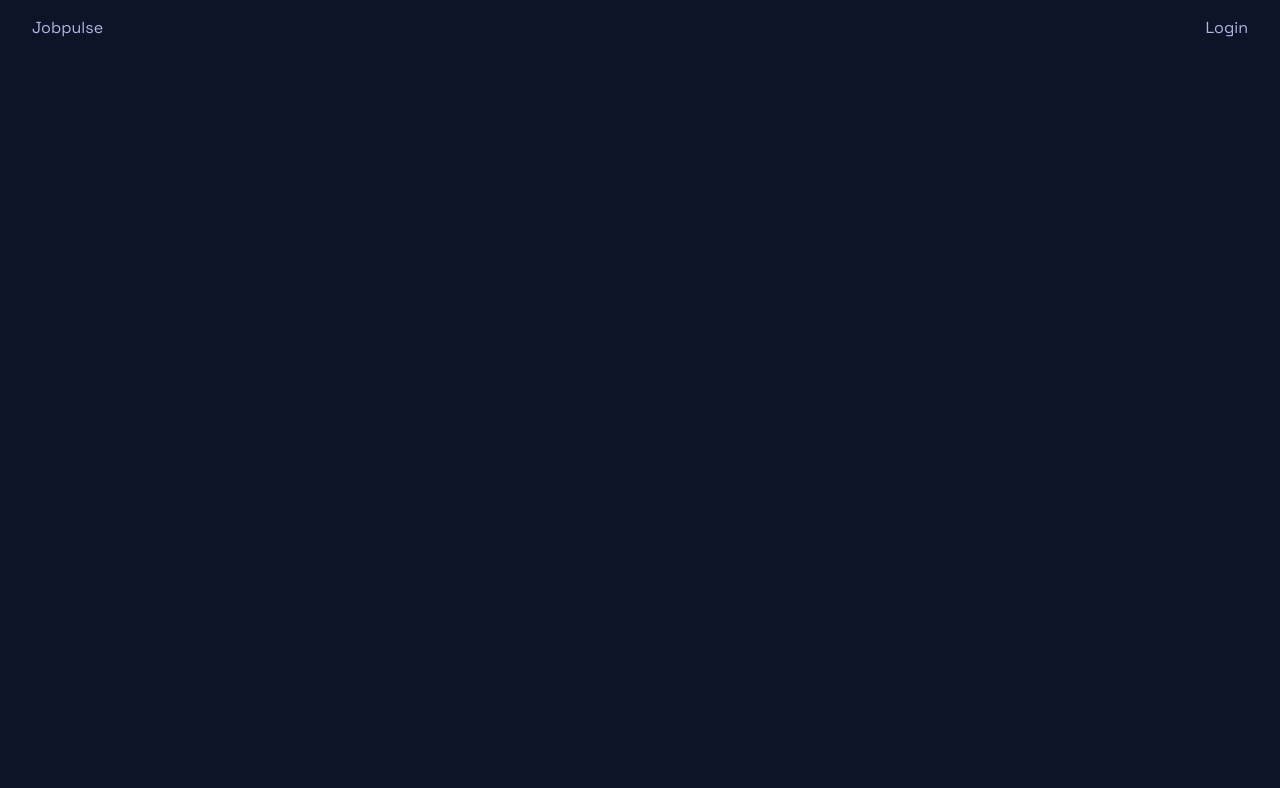
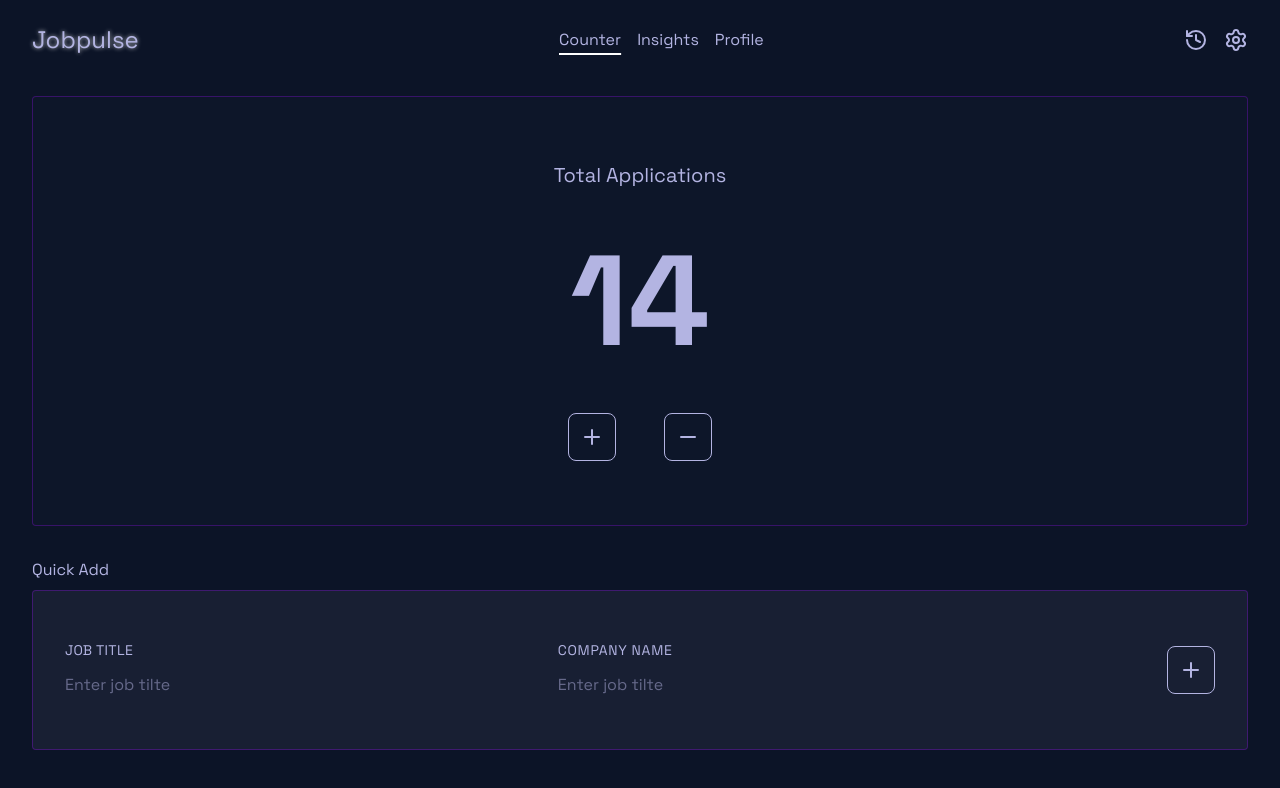
Before and after one commit to raiasim93/jobpulse, a Next.js app: page / in a window 1280 px wide. Shown: the top 788 px of the page. Built offline with nearby package versions, Linux system fonts and the light colour scheme.

Commit message:
Remove unused code from page.tsx and add configs for layout.tsx

```diff
--- a/app/layout.tsx
+++ b/app/layout.tsx
@@ -1,5 +1,7 @@
 import type { Metadata } from "next";
 import "./globals.css";
+import Navbar from "./components/Navbar";
+import Hero from "./components/Hero";
 
 export const metadata: Metadata = {
   title: "Create Next App",
@@ -13,7 +15,12 @@ export default function RootLayout({
 }>) {
   return (
     <html lang="en">
-      <body className="h-full flex flex-col px-8 py-4">{children}</body>
+      <body className="h-full flex flex-col px-8">
+        <><Navbar /><main>
+          {children}
+          <Hero/>
+        </main></>
+      </body>
     </html>
   );
 }
--- a/app/page.tsx
+++ b/app/page.tsx
@@ -1,10 +1,6 @@
 export default function Home() {
   return (
     <main>
-      <nav className="h-20 flex justify-between ">
-        <h1> Jobpulse </h1>
-        <h2> Login </h2>
-       </nav>
     </main>
   );
 }
```
